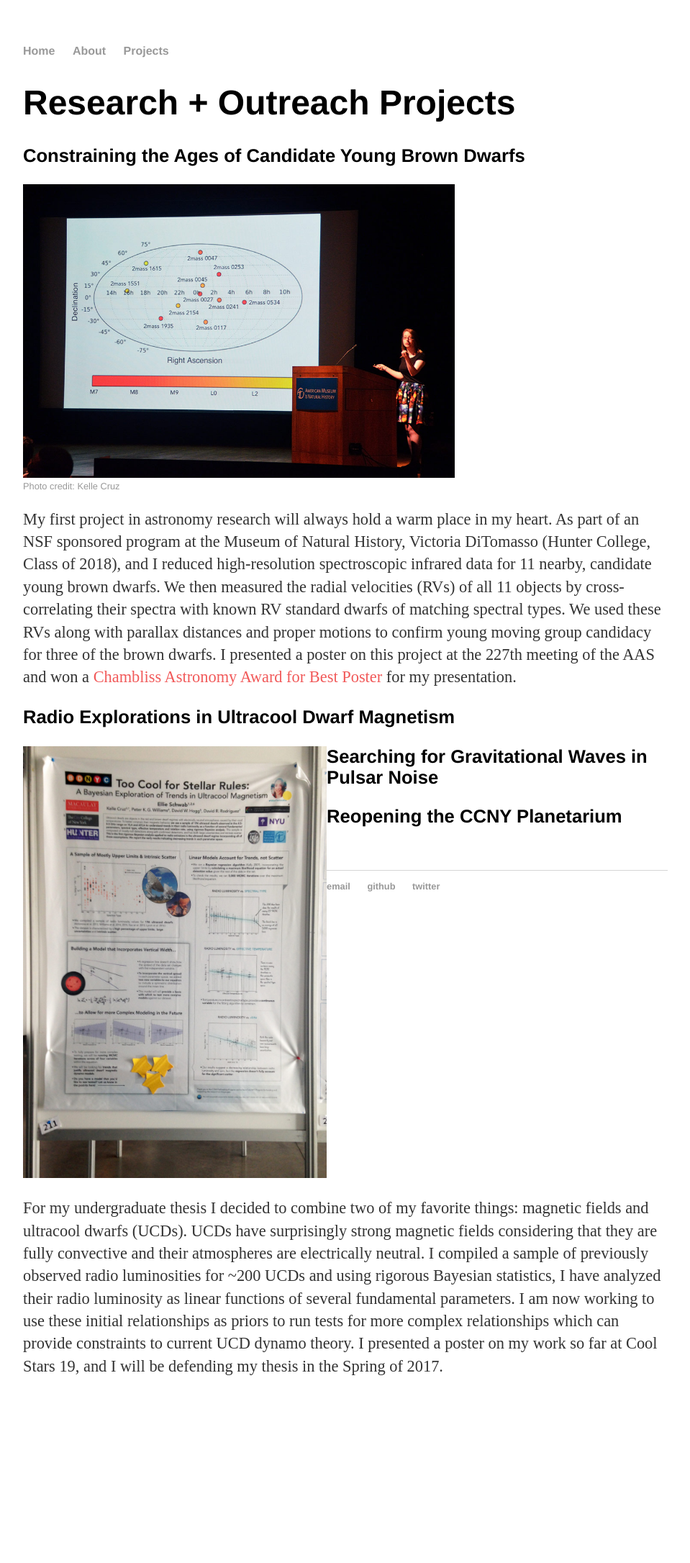
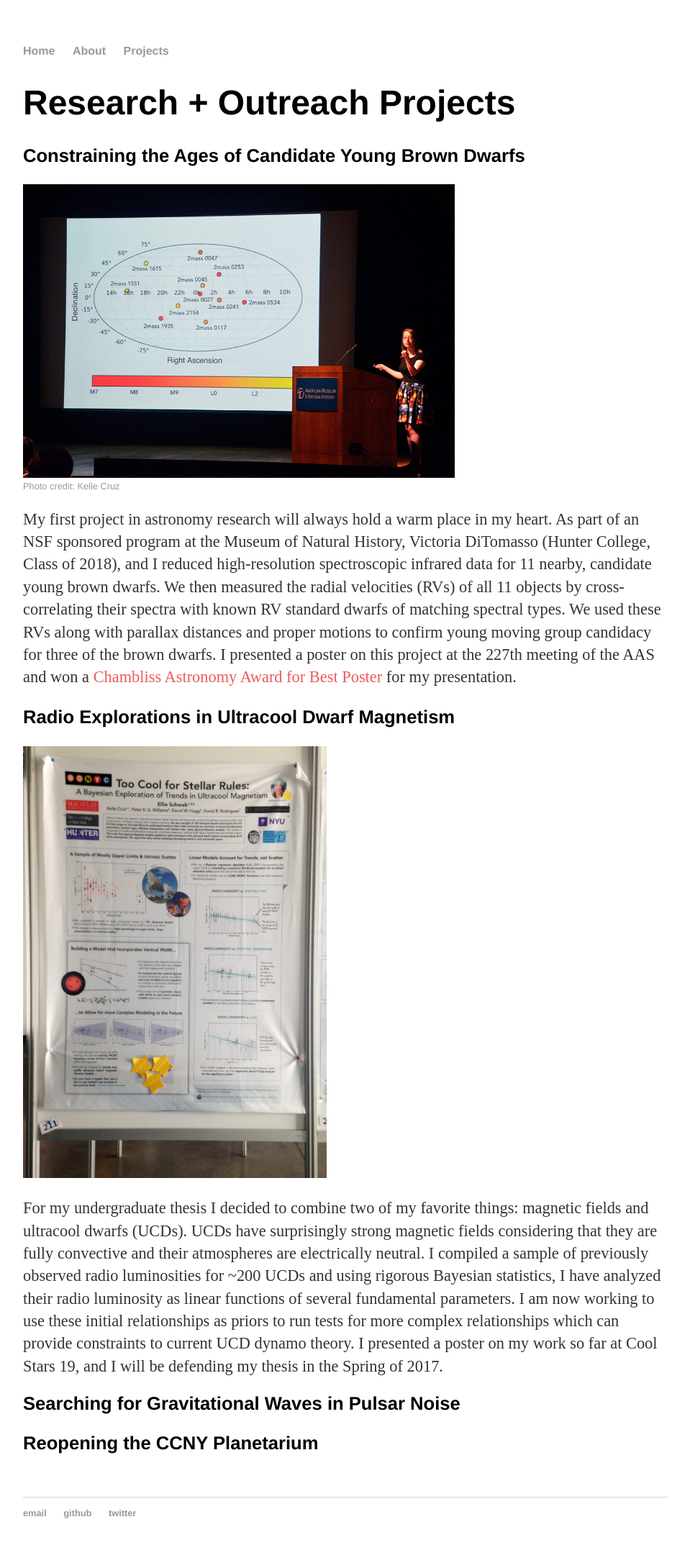
Before and after one commit to elliesch/elliesch.github.io, a Jekyll site: the page built from projects/index.html, in a window 1280 px wide. Shown: the whole page at 72% size, without its empty margins (160-1119 px from the left). Built offline with Jekyll 4.4.1, drawn with Linux system fonts in a browser that asks for light colours; before the commit the page ends 1936 px from its top, so only the background shows below that.

Commit message:
trying alternate div position

```diff
--- a/projects/index.html
+++ b/projects/index.html
@@ -12,8 +12,8 @@ title: Ellie's Projects
 	<p>My first project in astronomy research will always hold a warm place in my heart. As part of an NSF sponsored program at the Museum of Natural History, Victoria DiTomasso (Hunter College, Class of 2018), and I reduced high-resolution spectroscopic infrared data for 11 nearby, candidate young brown dwarfs. We then measured the radial velocities (RVs) of all 11 objects by cross-correlating their spectra with known RV standard dwarfs of matching spectral types. We used these RVs along with parallax distances and proper motions to confirm young moving group candidacy for three of the brown dwarfs. I presented a poster on this project at the 227th meeting of the AAS and won a <a href="https://aas.org/posts/news/2016/01/chambliss-student-poster-awards-aas-227">Chambliss Astronomy Award for Best Poster</a> for my presentation.</p>
 
 	<h3>Radio Explorations in Ultracool Dwarf Magnetism</h3>
-	<div style="float: left"> <img src="/images/cool_stars_poster.jpg" alt="My poster at the Cool Stars 19 Conference" style="height:600px;"></div>
-	<div style="float:right"> <p>For my undergraduate thesis I decided to combine two of my favorite things: magnetic fields and ultracool dwarfs (UCDs). UCDs have surprisingly strong magnetic fields considering that they are fully convective and their atmospheres are electrically neutral. I compiled a sample of previously observed radio luminosities for ~200 UCDs and using rigorous Bayesian statistics, I have analyzed their radio luminosity as linear functions of several fundamental parameters. I am now working to use these initial relationships as priors to run tests for more complex relationships which can provide constraints to current UCD dynamo theory. I presented a poster on my work so far at Cool Stars 19, and I will be defending my thesis in the Spring of 2017.</p></div>
+	<div style="float: left"> <img src="/images/cool_stars_poster.jpg" alt="My poster at the Cool Stars 19 Conference" style="height:600px;">
+	<div style="float:right"> <p>For my undergraduate thesis I decided to combine two of my favorite things: magnetic fields and ultracool dwarfs (UCDs). UCDs have surprisingly strong magnetic fields considering that they are fully convective and their atmospheres are electrically neutral. I compiled a sample of previously observed radio luminosities for ~200 UCDs and using rigorous Bayesian statistics, I have analyzed their radio luminosity as linear functions of several fundamental parameters. I am now working to use these initial relationships as priors to run tests for more complex relationships which can provide constraints to current UCD dynamo theory. I presented a poster on my work so far at Cool Stars 19, and I will be defending my thesis in the Spring of 2017.</p></div></div>
 
 	<h3>Searching for Gravitational Waves in Pulsar Noise</h3>
 
```
